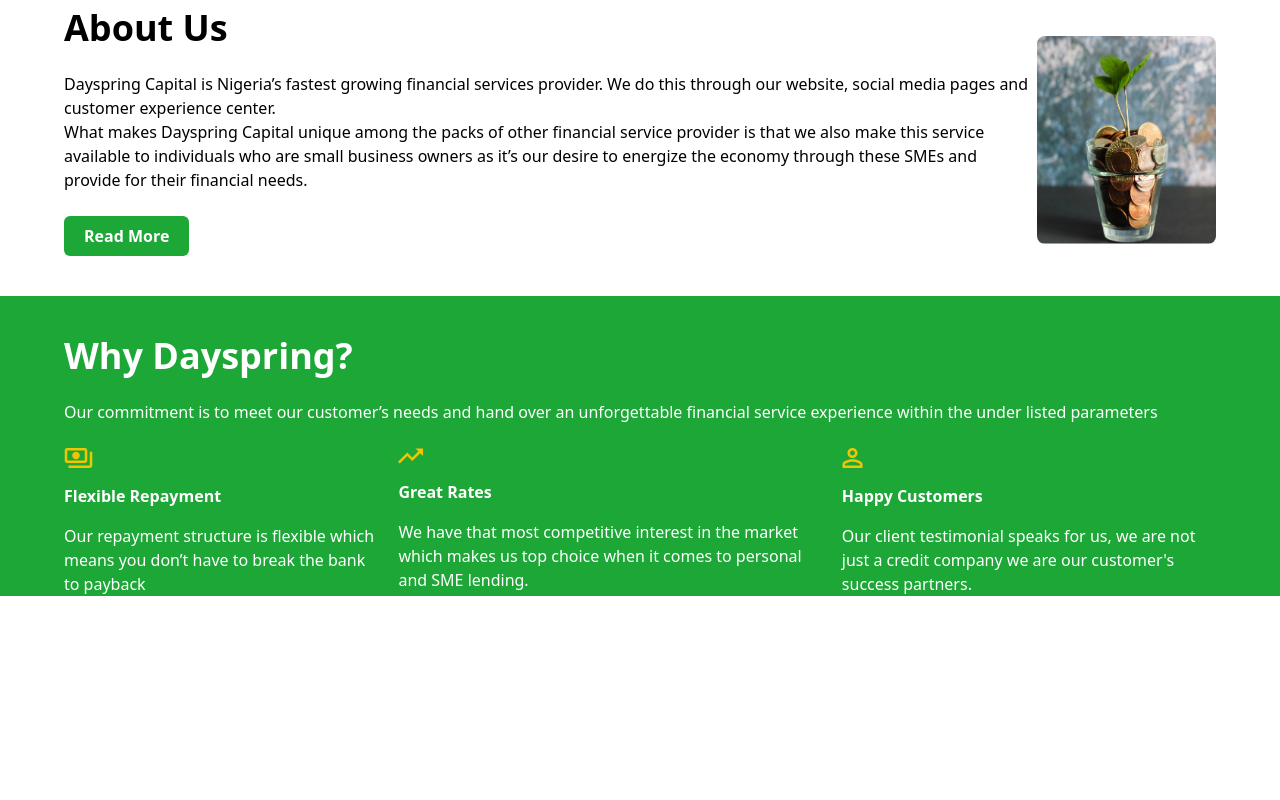
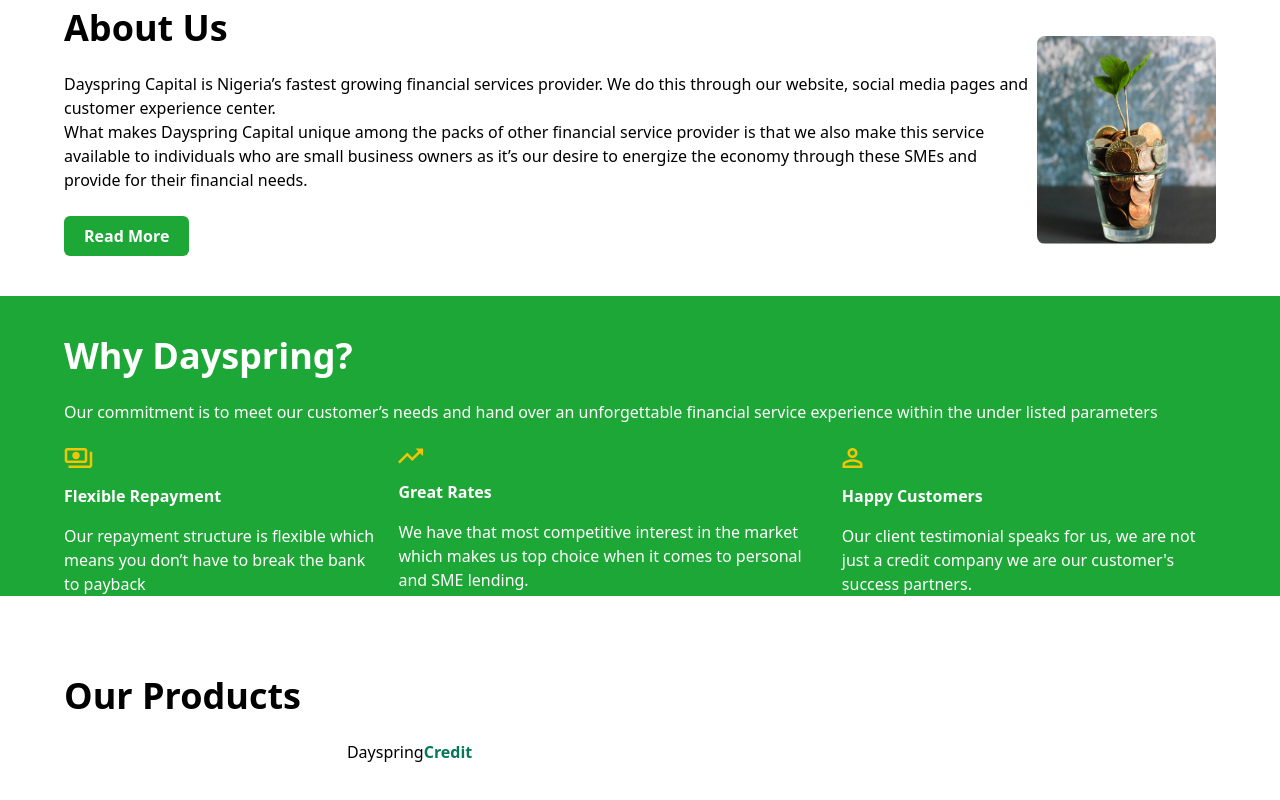
Before and after one commit to ayomideEnoch/dayspring, a Vue app: page / in a window 1280 px wide. Shown: the part 564-1364 px from the top of the page. Before the commit the page ends 1160 px from the top, so only its background shows below. Built offline with nearby package versions, Linux system fonts and the light colour scheme.

Commit message:
next commit

```diff
--- a/src/views/Home.vue
+++ b/src/views/Home.vue
@@ -101,7 +101,10 @@
         />
       </div>
     </section>
-    <section class="pt-10 px-16 mt-10 space-y-6 text-white" style="background: #1da737">
+    <section
+      class="pt-10 px-16 mt-10 mb-10 space-y-6 text-white"
+      style="background: #1da737"
+    >
       <p class="text-4xl font-extrabold">Why Dayspring?</p>
       <p>
         Our commitment is to meet our customer’s needs and hand over an unforgettable
@@ -134,6 +137,15 @@
         </div>
       </div>
     </section>
+    <section class="pt-10 px-16 mt-10 mb-10 space-y-6 text-black w-full">
+      <p class="text-4xl font-extrabold">Our Products</p>
+      <div class="w-3/5">
+        <p class="text-center">
+          Dayspring<span class="text-green-700 font-semibold">Credit</span>
+        </p>
+      </div>
+      <div class="w-2/5"></div>
+    </section>
   </div>
 </template>
 
```
